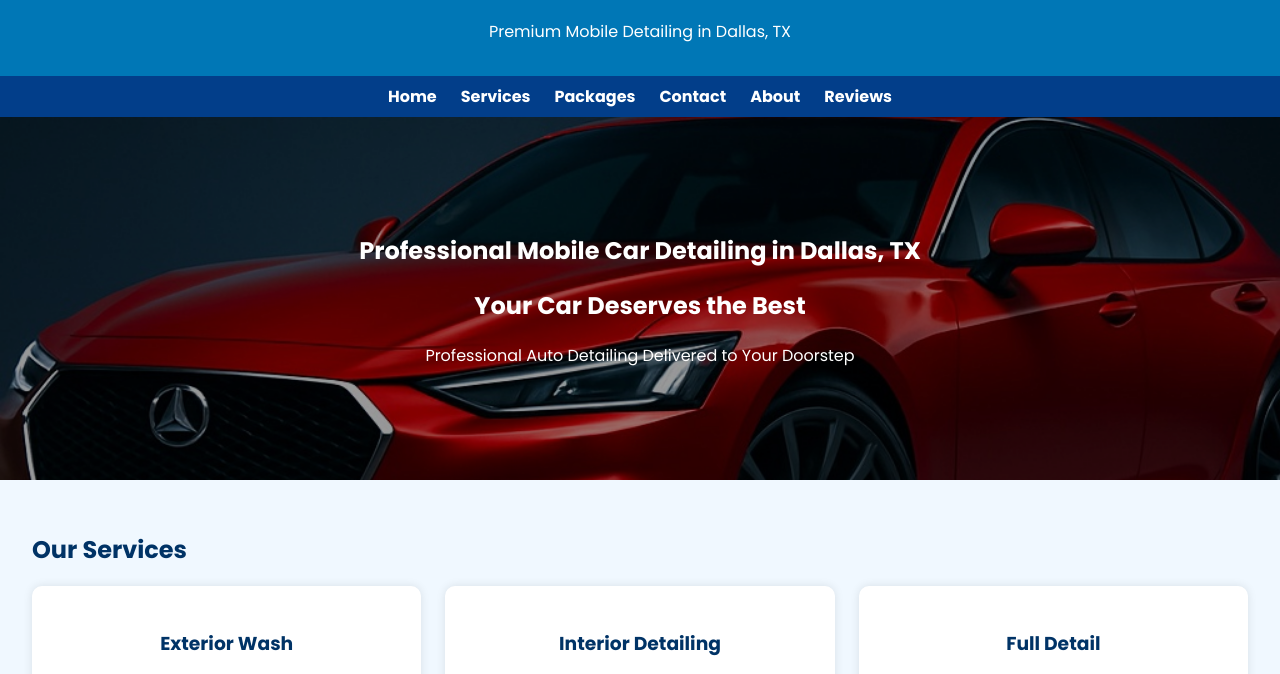
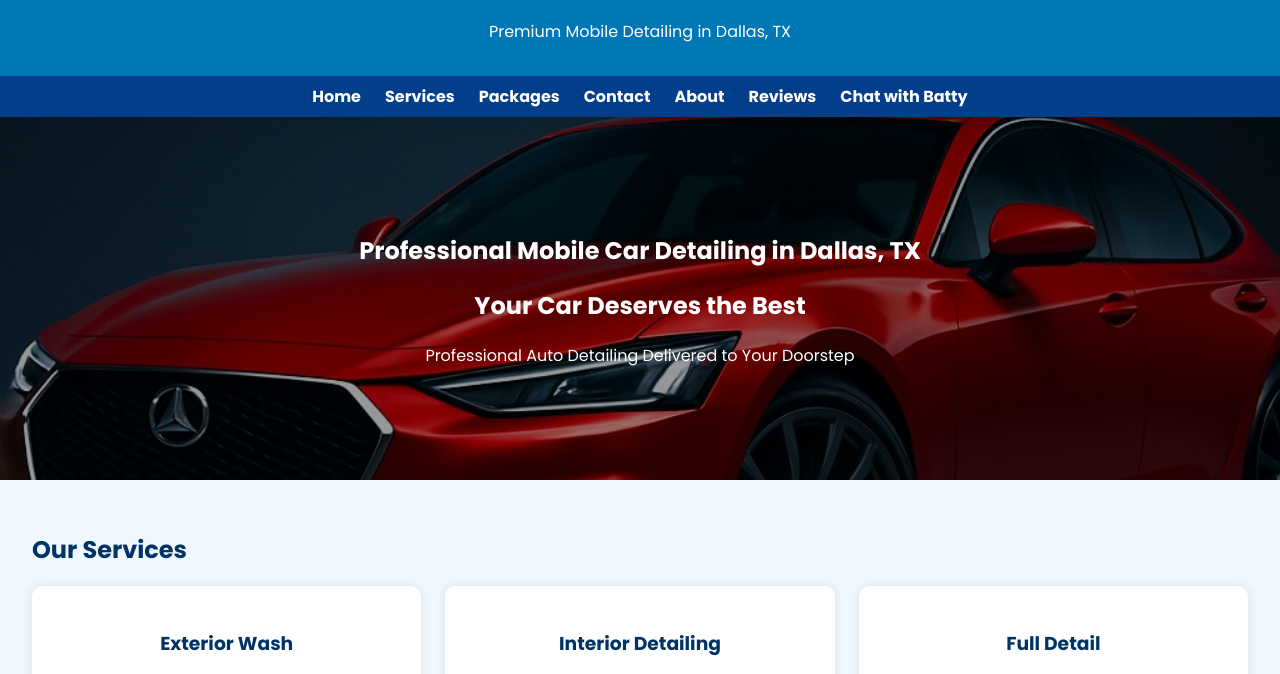
Before and after one commit to oceanasrat/ocean-auto-detailing, a plain HTML site: page index.html in a window 1280 px wide. Shown: the part 88-762 px from the top of the page. Drawn offline with nearby package versions, Linux system fonts and the light colour scheme.

Commit message:
Update index.html

```diff
--- a/index.html
+++ b/index.html
@@ -124,6 +124,7 @@
     <a href="#contact">Contact</a>
      <a href="#about">About</a>
     <a href="#reviews">Reviews</a>
+    <a href="batty.html" target="_blank">Chat with Batty</a>
   </nav>
 
   <section id="hero" data-aos="fade-up">
```
